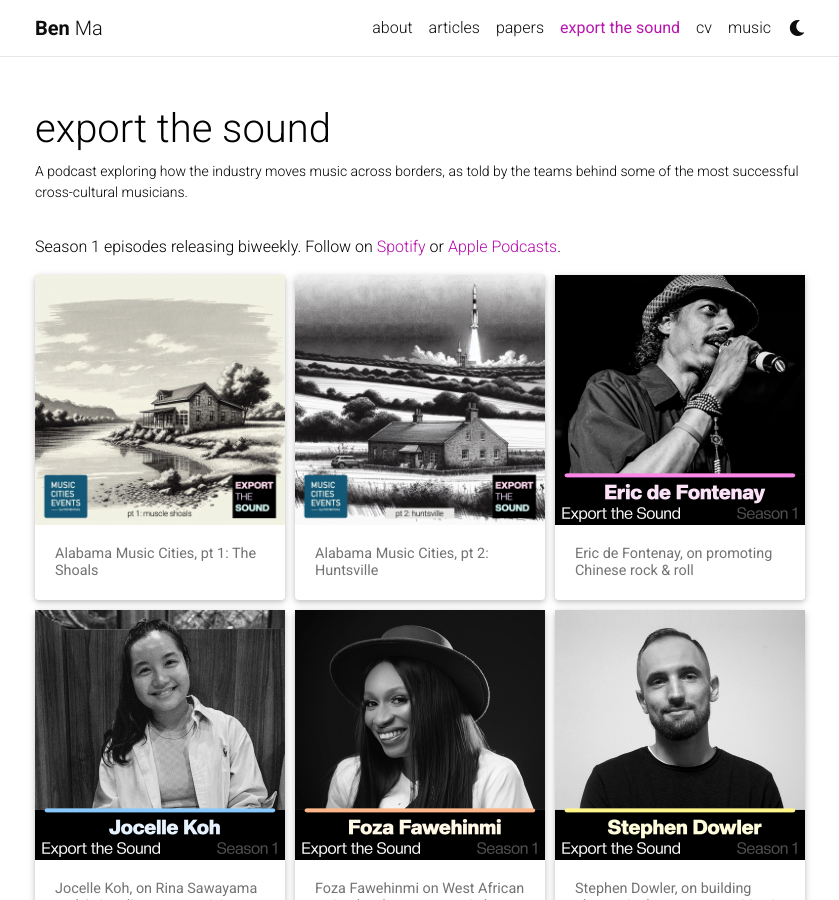
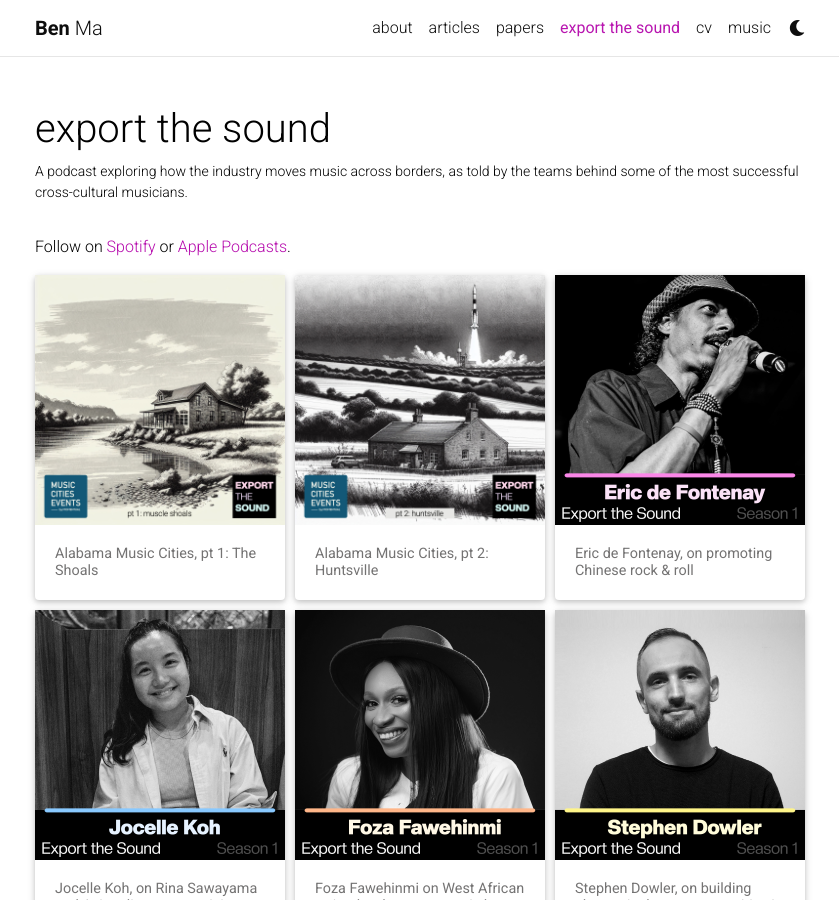
Before and after one commit to Lysosome/benjma.github.io, a Jekyll site: the page built from _pages/podcast.md, in a window 1280 px wide and 900 px high. Shown: the whole window, without its empty margins (220-1059 px from the left). Built offline with Jekyll 4.4.1, drawn with Linux system fonts in a browser that asks for light colours; comment, search, counter and statistics services are not loaded; a style sheet for code colours, icons or effects is not loaded.

Commit message:
Remove season 1 eps blurb

```diff
--- a/_pages/podcast.md
+++ b/_pages/podcast.md
@@ -10,7 +10,7 @@ horizontal: false
 
 <!-- pages/podcast.md -->
 <p>
- Season 1 episodes releasing biweekly. Follow on <a href="https://podcasters.spotify.com/pod/show/export-the-sound">Spotify</a> or <a href="https://podcasts.apple.com/us/podcast/export-the-sound/id1677755225">Apple Podcasts</a>.
+ Follow on <a href="https://podcasters.spotify.com/pod/show/export-the-sound">Spotify</a> or <a href="https://podcasts.apple.com/us/podcast/export-the-sound/id1677755225">Apple Podcasts</a>.
 </p>
 <div class="projects">
 
```
